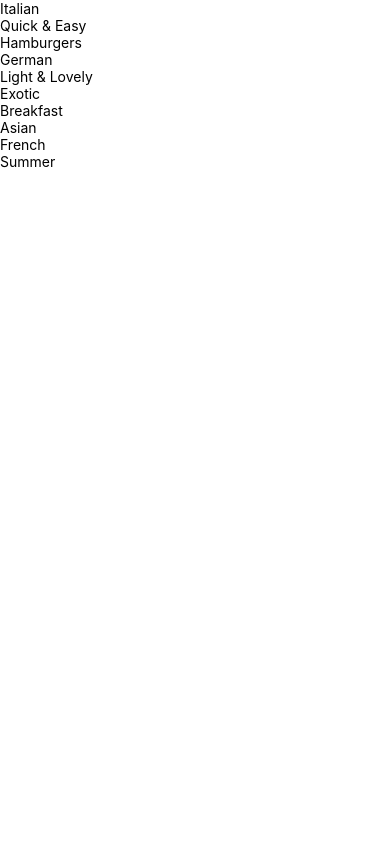
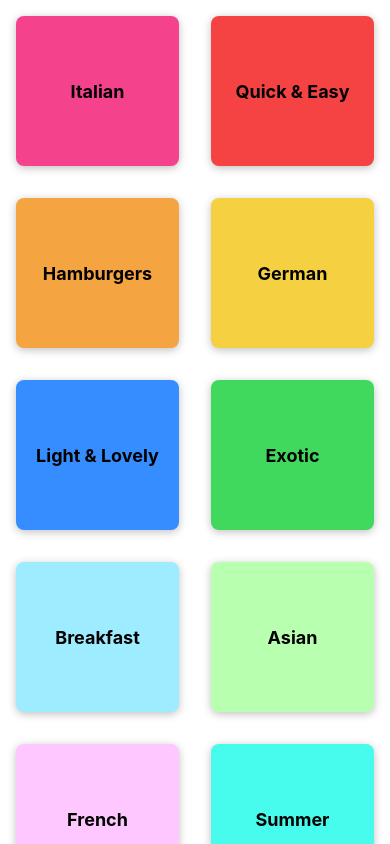
Before and after one commit to Pkphakiso/react-expo-app, a React Native app: screen / in a window 390 px wide. Built offline with nearby package versions, Linux system fonts and the light colour scheme.

Commit message:
style conditional on pressable

```diff
--- a/App.js
+++ b/App.js
@@ -1,4 +1,4 @@
-import { StatusBar } from 'expo-status-bar';
+// import { StatusBar } from 'expo-status-bar';
 import { StyleSheet, Text, View } from 'react-native';
 import CategoriesScreen from './screens/CategoriesScreen';
 
--- a/components/CategoriyGridTile.js
+++ /dev/null
@@ -1,27 +0,0 @@
-import { Pressable, Text, View, StyleSheet } from "react-native";
-
-const CategoryGridTile = ({ title, color }) => {
-  return (
-    <View styles={styles.gridItem}>
-      <Pressable>
-        <View>
-            <Text>{title}</Text>
-        </View>
-      </Pressable>
-    </View>
-  );
-};
-
-const styles = StyleSheet.create({
-  gridItem: {
-    flex: 1,
-    height: 150,
-    margin: 16,
-    justifyContent: 'center',
-    alignItems: 'center',
-    borderRadius: 8,
-    elevation: 4,
-  }
- })
-
-export default CategoryGridTile;
--- /dev/null
+++ b/components/CategoryGridTile.js
@@ -0,0 +1,54 @@
+import { Pressable, Text, View, StyleSheet, Platform } from "react-native";
+
+const CategoryGridTile = ({ title, color }) => {
+  return (
+    <View style={[styles.gridItem, {backgroundColor:color}]}>
+      <Pressable android_ripple={{color:"#ccc"}}
+      style={({pressed})=>[
+        styles.button, pressed ? styles.buttonPressed : null,
+      ]}
+      >
+        <View style={styles.innerContainer}>
+            <Text style={styles.title}>{title}</Text>
+        </View>
+      </Pressable>
+    </View>
+  );
+};
+
+const styles = StyleSheet.create({
+  gridItem: {
+    flex: 1,
+    height: 150,
+    margin: 16,
+
+    borderRadius: 8,
+    elevation: 4,
+// ios style
+    backgroundColor:"white",
+    shadowOpacity:0.25,
+    shadowColor:"black",
+    shadowRadius:8,
+    shadowOffset:{width:0, height:2},
+    overflow: Platform.OS === "android" ? "hidden" : "visible"
+  },
+  button:{
+    flex:1,
+  },
+  buttonPressed:{
+    opacity:0.5,
+  }
+  ,
+  innerContainer:{
+    flex:1,
+    padding:16,
+    justifyContent: 'center',
+    alignItems: 'center',
+  },
+  title:{
+    fontWeight:"bold",
+    fontSize:18,
+  }
+ })
+
+export default CategoryGridTile;
--- a/screens/CategoriesScreen.js
+++ b/screens/CategoriesScreen.js
@@ -1,20 +1,21 @@
 import { FlatList, StyleSheet, View } from "react-native";
 import { CATEGORIES } from "../data/dummy-data";
-import CategoryGridTile from "../components/categoriyGridTile";
+import CategoryGridTile from "../components/CategoryGridTile";
 
 function renderCategorieItem({ item }) {
-  return <CategoryGridTile title={item.title} color={item.color} />;
+    return <CategoryGridTile title={item.title} color={item.color}/>;
+  //return <CategoryGridTile title={item.title} color={item.color} /> ;
 }
 
 const CategoriesScreen = () => {
   return (
-    <View>
+    <View style={styles.container}>
       <FlatList
         data={CATEGORIES}
         keyExtractor={(item) => item.id}
         renderItem={renderCategorieItem}
-
-      />
+        numColumns={2}
+        />
     </View>
   );
 };
```
